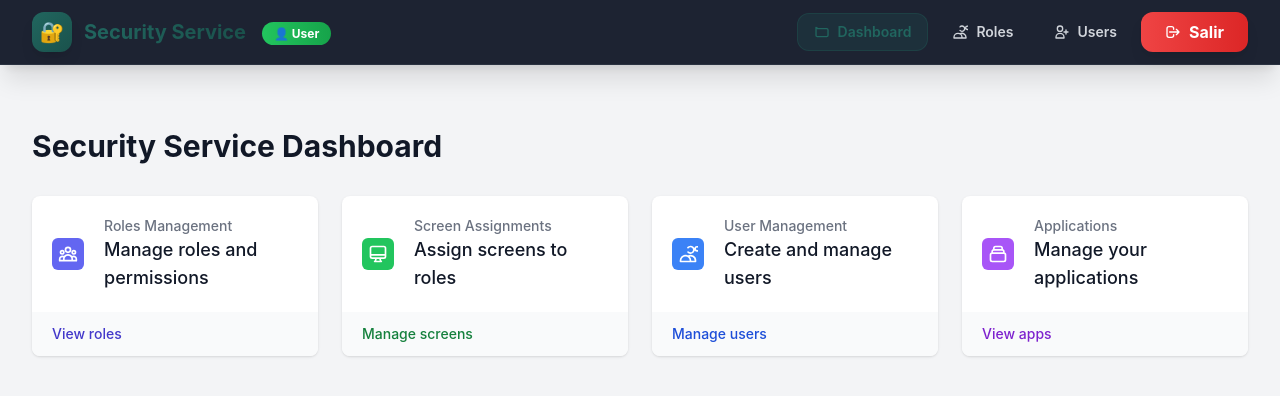
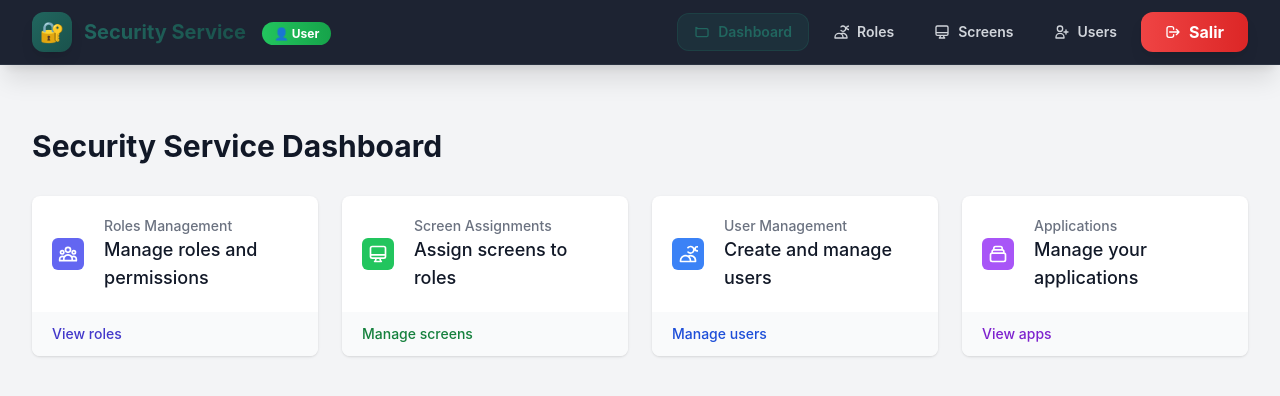
Before and after one commit to utn-integrador-III/security-service-frontend, a React (Vite) app: page /dashboard in a window 1280 px wide. Shown: the top 396 px of the page. Built offline with nearby package versions, Linux system fonts and the light colour scheme; no server answers; sample sign-in values are in the browser's storage.

Commit message:
add screes page in navbar US-F27

```diff
--- a/src/components/Navigation.tsx
+++ b/src/components/Navigation.tsx
@@ -227,6 +227,20 @@ const Navigation: React.FC = () => {
             </Link>
 
             <Link
+              to="/screens"
+              className={`px-4 py-2 rounded-xl text-sm font-semibold transition-all duration-300 flex items-center space-x-2 ${
+                location.pathname === '/screens'
+                  ? 'bg-turquesa/20 text-turquesa border border-turquesa/30'
+                  : 'text-gray-300 hover:text-white hover:bg-gray-800/50'
+              }`}
+            >
+              <svg className="w-4 h-4" fill="none" stroke="currentColor" viewBox="0 0 24 24">
+                <path strokeLinecap="round" strokeLinejoin="round" strokeWidth={2} d="M9.75 17L9 20l-1 1h8l-1-1-.75-3M3 13h18M5 17h14a2 2 0 002-2V5a2 2 0 00-2-2H5a2 2 0 00-2 2v10a2 2 0 002 2z" />
+              </svg>
+              <span>Screens</span>
+            </Link>
+
+            <Link
               to="/user-registration"
               className={`px-4 py-2 rounded-xl text-sm font-semibold transition-all duration-300 flex items-center space-x-2 ${
                 location.pathname === '/user-registration'
@@ -335,6 +349,18 @@ const Navigation: React.FC = () => {
             </Link>
 
             <Link
+              to="/screens"
+              className={`block px-4 py-3 rounded-xl text-sm font-semibold transition-all duration-300 ${
+                location.pathname === '/screens'
+                  ? 'bg-turquesa/20 text-turquesa'
+                  : 'text-gray-300 hover:text-white hover:bg-gray-800/50'
+              }`}
+              onClick={() => setIsMobileMenuOpen(false)}
+            >
+              Screens
+            </Link>
+
+            <Link
               to="/user-registration"
               className={`block px-4 py-3 rounded-xl text-sm font-semibold transition-all duration-300 ${
                 location.pathname === '/user-registration'
```
